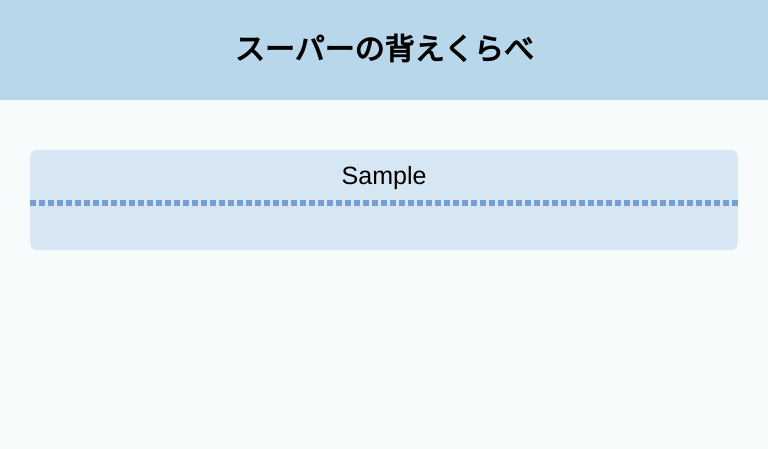
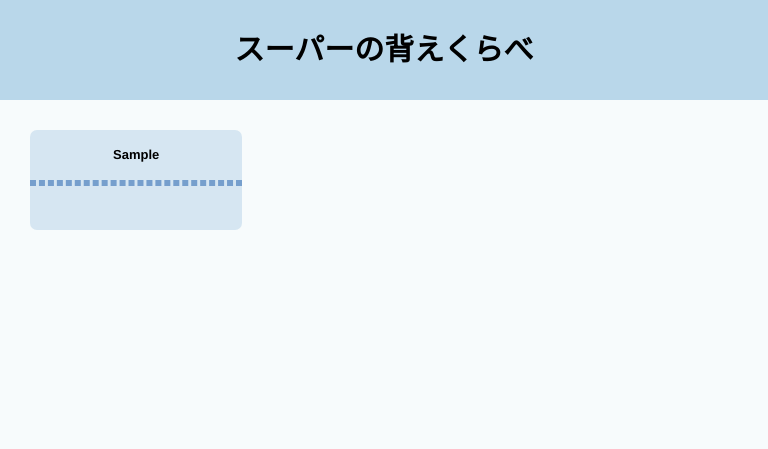
Before and after one commit to chikata1240/sekurabe, a PHP site: page /index.php in a window 768 px wide. Shown: the top 449 px of the page. Run offline with PHP 8.4, Linux system fonts and the light colour scheme; tables that the repository leaves empty or names only in its code hold one stand-in row (values such as "Sample post").

Commit message:
index文字数によるレイアウト崩れの修正

```diff
--- a/css/index_css/index_pc.css
+++ b/css/index_css/index_pc.css
@@ -1,73 +1,87 @@
 @charset "UTF-8";
-@media screen and (min-width: 520px) {
-  body {
+@media screen and (min-width: 1100px) {
+  html {
+    font-size: 62.5%;
+  }
+  html body {
     width: 100vw;
     margin-bottom: 120px;
     background-color: #f7fbfc;
     font-family: 'Avenir','Helvetica Neue','Helvetica','Arial','Hiragino Sans','ヒラギノ角ゴシック',YuGothic,'Yu Gothic','メイリオ', Meiryo,'ＭＳ Ｐゴシック','MS PGothic';
   }
-  body header {
+  html body header {
     width: 100vw;
     height: 100px;
     text-align: center;
     background-color: #b9d7ea;
   }
-  body header p {
-    font-size: 30px;
+  html body header p {
+    font-size: 3rem;
     font-weight: 600;
     line-height: 100px;
   }
-  body .index_box {
+  html body .index_box {
+    width: 100%;
     display: -webkit-box;
     display: -ms-flexbox;
     display: flex;
+    -ms-flex-wrap: wrap;
+        flex-wrap: wrap;
+    -webkit-box-pack: justify;
+        -ms-flex-pack: justify;
+            justify-content: space-between;
+    padding: 30px 30px;
+    -webkit-box-sizing: border-box;
+            box-sizing: border-box;
   }
-  body .index_box .super_details {
-    -webkit-box-flex: 6;
-        -ms-flex: 6;
-            flex: 6;
-    margin: 50px 30px 0;
+  html body .index_box .super_details {
+    width: 30%;
+    margin-bottom: 30px;
     background-color: #d6e6f2;
     border-radius: 7px;
+    -webkit-box-sizing: border-box;
+            box-sizing: border-box;
   }
-  body .index_box .super_details .super_box {
+  html body .index_box .super_details .super_box {
     width: 100%;
     height: 50px;
     text-align: center;
   }
-  body .index_box .super_details .super_box .super_name {
-    font-size: 25px;
+  html body .index_box .super_details .super_box .super_name {
+    font-size: 2.5rem;
     line-height: 50px;
   }
-  body .index_box .super_details .super_box .super_type {
-    font-size: 20px;
+  html body .index_box .super_details .super_box .super_type {
+    font-size: 2rem;
     line-height: 44px;
     border-top: dashed 3px #769fcd;
     border-bottom: dashed 3px #769fcd;
   }
-  body .index_box .super_details .product_box {
+  html body .index_box .super_details .product_box {
     width: 100%;
   }
-  body .index_box .super_details .product_box .product {
+  html body .index_box .super_details .product_box .product {
     width: 100%;
     display: -webkit-box;
     display: -ms-flexbox;
     display: flex;
-    -webkit-box-pack: justify;
-        -ms-flex-pack: justify;
-            justify-content: space-between;
-    padding: 0 20%;
-    -webkit-box-sizing: border-box;
-            box-sizing: border-box;
+    -ms-flex-pack: distribute;
+        justify-content: space-around;
+    -webkit-box-align: center;
+        -ms-flex-align: center;
+            align-items: center;
     border-top: dashed 1px #769fcd;
   }
-  body .index_box .super_details .product_box .product:first-child {
+  html body .index_box .super_details .product_box .product:first-child {
     border-top: none;
   }
-  body .index_box .super_details .product_box .product p {
-    line-height: 50px;
+  html body .index_box .super_details .product_box .product p {
+    -webkit-box-flex: 1;
+        -ms-flex: 1;
+            flex: 1;
+    padding-left: 5px;
   }
-  body footer {
+  html body footer {
     position: fixed;
     bottom: 0;
     background-color: #b9d7ea;
@@ -77,7 +91,7 @@
     width: 100vw;
     height: 80px;
   }
-  body footer .flex_box {
+  html body footer .flex_box {
     display: -webkit-box;
     display: -ms-flexbox;
     display: flex;
@@ -85,18 +99,18 @@
         -ms-flex-pack: justify;
             justify-content: space-between;
   }
-  body footer .flex_box div {
-    font-size: 25px;
+  html body footer .flex_box div {
+    font-size: 2.5rem;
     line-height: 80px;
     width: 50%;
   }
-  body footer .flex_box div:first-child {
+  html body footer .flex_box div:first-child {
     border-right: solid 2px #769fcd;
   }
-  body footer .flex_box div:last-child {
+  html body footer .flex_box div:last-child {
     letter-spacing: 2px;
   }
-  body footer .flex_box div a {
+  html body footer .flex_box div a {
     text-decoration: none;
     color: #000;
   }
--- a/css/index_css/index_pc.scss
+++ b/css/index_css/index_pc.scss
@@ -1,5 +1,7 @@
-@media screen and (min-width:520px)
+@media screen and (min-width:1100px)
 {
+  html{
+    font-size: 62.5%;
     body{
       width: 100vw;
       margin-bottom: 120px;
@@ -13,7 +15,7 @@
         text-align: center;
         background-color: #b9d7ea;
         p{
-        font-size: 30px;
+          font-size: 3rem;
           font-weight: 600;
           line-height: 100px;
         }
@@ -21,24 +23,30 @@
 
       // index_box
       .index_box{
+        width: 100%;
         display: flex;
+        flex-wrap: wrap;
+        justify-content: space-between;
+        padding: 30px 30px;
+        box-sizing: border-box;
         // super_details
         .super_details{
-        flex: 6;
-        margin: 50px 30px 0;
+          width: 30%;
+          margin-bottom: 30px;
           background-color: #d6e6f2;
           border-radius: 7px;
+          box-sizing: border-box;
 
           .super_box{
             width: 100%;
             height: 50px;
             text-align: center;
             .super_name{
-            font-size: 25px;
+              font-size: 2.5rem;
               line-height: 50px;
             }
             .super_type{
-            font-size: 20px;
+              font-size: 2rem;
               line-height: 44px;
               border-top:  dashed 3px #769fcd;
               border-bottom: dashed 3px #769fcd;
@@ -49,15 +57,15 @@
             .product{
               width: 100%;
               display: flex;
-            justify-content: space-between;
-            padding: 0 20%;
-            box-sizing: border-box;
+              justify-content: space-around;
+              align-items: center;
               border-top: dashed 1px #769fcd;
               &:first-child{
                 border-top: none;
               }
               p{
-              line-height: 50px;
+                flex: 1;
+                padding-left: 5px;
               }
             }
           }
@@ -77,7 +85,7 @@
           display: flex;
           justify-content: space-between;
           div{
-          font-size: 25px;
+            font-size: 2.5rem;
             line-height: 80px;
             width: 50%;
             &:first-child{
@@ -94,4 +102,5 @@
         }
       }// footer
     }// body
+  }//html
 }// メディアクエリ
--- a/css/index_css/index_smart.scss
+++ b/css/index_css/index_smart.scss
@@ -1,5 +1,7 @@
 @media screen and (max-width:520px)
 {
+  html{
+    font-size: 62.5%;
     body{
       width: 100vw;
       margin-bottom: 120px;
@@ -12,11 +14,15 @@
         text-align: center;
         background-color: #b9d7ea;
         p{
-        font-size: 30px;
+          font-size: 3rem;
           font-weight: 600;
           line-height: 100px;
         }
       }
+
+
+      .index_box{
+        width: 100%;
         // super_details
         .super_details{
           width: 90%;
@@ -29,11 +35,11 @@
             height: 50px;
             text-align: center;
             .super_name{
-          font-size: 25px;
+              font-size: 2.5rem;
               line-height: 50px;
             }
             .super_type{
-          font-size: 20px;
+              font-size: 2rem;
               line-height: 44px;
               border-top:  dashed 3px #769fcd;
               border-bottom: dashed 3px #769fcd;
@@ -44,7 +50,8 @@
             .product{
               width: 100%;
               display: flex;
-          justify-content: space-between;
+              justify-content: space-around;
+              align-items: center;
               padding: 0 30px;
               box-sizing: border-box;
               border-top: dashed 1px #769fcd;
@@ -52,11 +59,14 @@
                 border-top: none;
               }
               p{
-            line-height: 50px;
+                flex: 1;
+                padding-left: 5px;
               }
             }
           }
         }// super_details
+      }// index_box
+
       // footer
       footer{
         position: fixed;
@@ -70,7 +80,7 @@
           display: flex;
           justify-content: space-between;
           div{
-          font-size: 25px;
+            font-size: 2.5rem;
             line-height: 80px;
             width: 50%;
             &:first-child{
@@ -87,4 +97,5 @@
         }
       }// footer
     }// body
+  }//html
 }// メディアクエリ
--- a/css/index_css/index_tablet.css
+++ b/css/index_css/index_tablet.css
@@ -1 +1,119 @@
-/* No CSS *//*# sourceMappingURL=index_tablet.css.map */
+@charset "UTF-8";
+@media screen and (min-width: 520px) and (max-width: 1100px) {
+  html {
+    font-size: 62.5%;
+  }
+  html body {
+    width: 100vw;
+    margin-bottom: 120px;
+    background-color: #f7fbfc;
+    font-family: 'Avenir','Helvetica Neue','Helvetica','Arial','Hiragino Sans','ヒラギノ角ゴシック',YuGothic,'Yu Gothic','メイリオ', Meiryo,'ＭＳ Ｐゴシック','MS PGothic';
+  }
+  html body header {
+    width: 100vw;
+    height: 100px;
+    text-align: center;
+    background-color: #b9d7ea;
+  }
+  html body header p {
+    font-size: 3rem;
+    font-weight: 600;
+    line-height: 100px;
+  }
+  html body .index_box {
+    width: 100%;
+    display: -webkit-box;
+    display: -ms-flexbox;
+    display: flex;
+    -ms-flex-wrap: wrap;
+        flex-wrap: wrap;
+    -webkit-box-pack: justify;
+        -ms-flex-pack: justify;
+            justify-content: space-between;
+    padding: 30px 30px;
+    -webkit-box-sizing: border-box;
+            box-sizing: border-box;
+  }
+  html body .index_box .super_details {
+    width: 30%;
+    margin-bottom: 30px;
+    background-color: #d6e6f2;
+    border-radius: 7px;
+    -webkit-box-sizing: border-box;
+            box-sizing: border-box;
+  }
+  html body .index_box .super_details .super_box {
+    width: 100%;
+    height: 50px;
+    text-align: center;
+  }
+  html body .index_box .super_details .super_box .super_name {
+    font-size: 1.3rem;
+    font-weight: bold;
+    line-height: 50px;
+  }
+  html body .index_box .super_details .super_box .super_type {
+    font-size: 1.8rem;
+    line-height: 44px;
+    border-top: dashed 3px #769fcd;
+    border-bottom: dashed 3px #769fcd;
+  }
+  html body .index_box .super_details .product_box {
+    width: 100%;
+  }
+  html body .index_box .super_details .product_box .product {
+    width: 100%;
+    display: -webkit-box;
+    display: -ms-flexbox;
+    display: flex;
+    -ms-flex-pack: distribute;
+        justify-content: space-around;
+    -webkit-box-align: center;
+        -ms-flex-align: center;
+            align-items: center;
+    border-top: dashed 1px #769fcd;
+  }
+  html body .index_box .super_details .product_box .product:first-child {
+    border-top: none;
+  }
+  html body .index_box .super_details .product_box .product p {
+    -webkit-box-flex: 1;
+        -ms-flex: 1;
+            flex: 1;
+    padding-left: 5px;
+  }
+  html body footer {
+    position: fixed;
+    bottom: 0;
+    background-color: #b9d7ea;
+    -webkit-box-sizing: border-box;
+            box-sizing: border-box;
+    text-align: center;
+    width: 100vw;
+    height: 80px;
+  }
+  html body footer .flex_box {
+    display: -webkit-box;
+    display: -ms-flexbox;
+    display: flex;
+    -webkit-box-pack: justify;
+        -ms-flex-pack: justify;
+            justify-content: space-between;
+  }
+  html body footer .flex_box div {
+    font-size: 2.5rem;
+    line-height: 80px;
+    width: 50%;
+  }
+  html body footer .flex_box div:first-child {
+    border-right: solid 2px #769fcd;
+  }
+  html body footer .flex_box div:last-child {
+    letter-spacing: 2px;
+  }
+  html body footer .flex_box div a {
+    text-decoration: none;
+    color: #000;
+  }
+}
+/*# sourceMappingURL=index_tablet.css.map */
--- a/css/index_css/index_tablet.scss
+++ b/css/index_css/index_tablet.scss
@@ -0,0 +1,107 @@
+@media screen and (min-width:520px) and (max-width:1100px)
+{
+  html{
+    font-size: 62.5%;
+    body{
+      width: 100vw;
+      margin-bottom: 120px;
+      background-color: #f7fbfc;
+      font-family: 'Avenir','Helvetica Neue','Helvetica','Arial','Hiragino Sans','ヒラギノ角ゴシック',YuGothic,'Yu Gothic','メイリオ', Meiryo,'ＭＳ Ｐゴシック','MS PGothic';
+
+      // header
+      header{
+        width: 100vw;
+        height: 100px;
+        text-align: center;
+        background-color: #b9d7ea;
+        p{
+          font-size: 3rem;
+          font-weight: 600;
+          line-height: 100px;
+        }
+      }
+
+      // index_box
+      .index_box{
+        width: 100%;
+        display: flex;
+        flex-wrap: wrap;
+        justify-content: space-between;
+        padding: 30px 30px;
+        box-sizing: border-box;
+        // super_details
+        .super_details{
+          width: 30%;
+          margin-bottom: 30px;
+          background-color: #d6e6f2;
+          border-radius: 7px;
+          box-sizing: border-box;
+
+          .super_box{
+            width: 100%;
+            height: 50px;
+            text-align: center;
+            .super_name{
+              font-size: 1.3rem;
+              font-weight: bold;
+              line-height: 50px;
+            }
+            .super_type{
+              font-size: 1.8rem;
+              line-height: 44px;
+              border-top:  dashed 3px #769fcd;
+              border-bottom: dashed 3px #769fcd;
+            }
+          }
+          .product_box{
+            width: 100%;
+            .product{
+              width: 100%;
+              display: flex;
+              justify-content: space-around;
+              align-items: center;
+              border-top: dashed 1px #769fcd;
+              &:first-child{
+                border-top: none;
+              }
+              p{
+                flex: 1;
+                padding-left: 5px;
+              }
+            }
+          }
+        }// super_details
+      }// index_box
+
+      // footer
+      footer{
+        position: fixed;
+        bottom: 0;
+        background-color: #b9d7ea;
+        box-sizing: border-box;
+        text-align: center;
+        width: 100vw;
+        height: 80px;
+        .flex_box{
+          display: flex;
+          justify-content: space-between;
+          div{
+            font-size: 2.5rem;
+            line-height: 80px;
+            width: 50%;
+            &:first-child{
+              border-right: solid 2px #769fcd;
+            }
+            &:last-child{
+              letter-spacing: 2px;
+            }
+            a{
+              text-decoration: none;
+              color: #000;
+            }
+          }
+        }
+      }// footer
+    }// body
+  }//html
+}// メディアクエリ
```
Also changed, not shown: css/index_css/index_smart.css (+36 -25 lines), 3 other files. Lines whose indentation alone changed are shown as unchanged.
